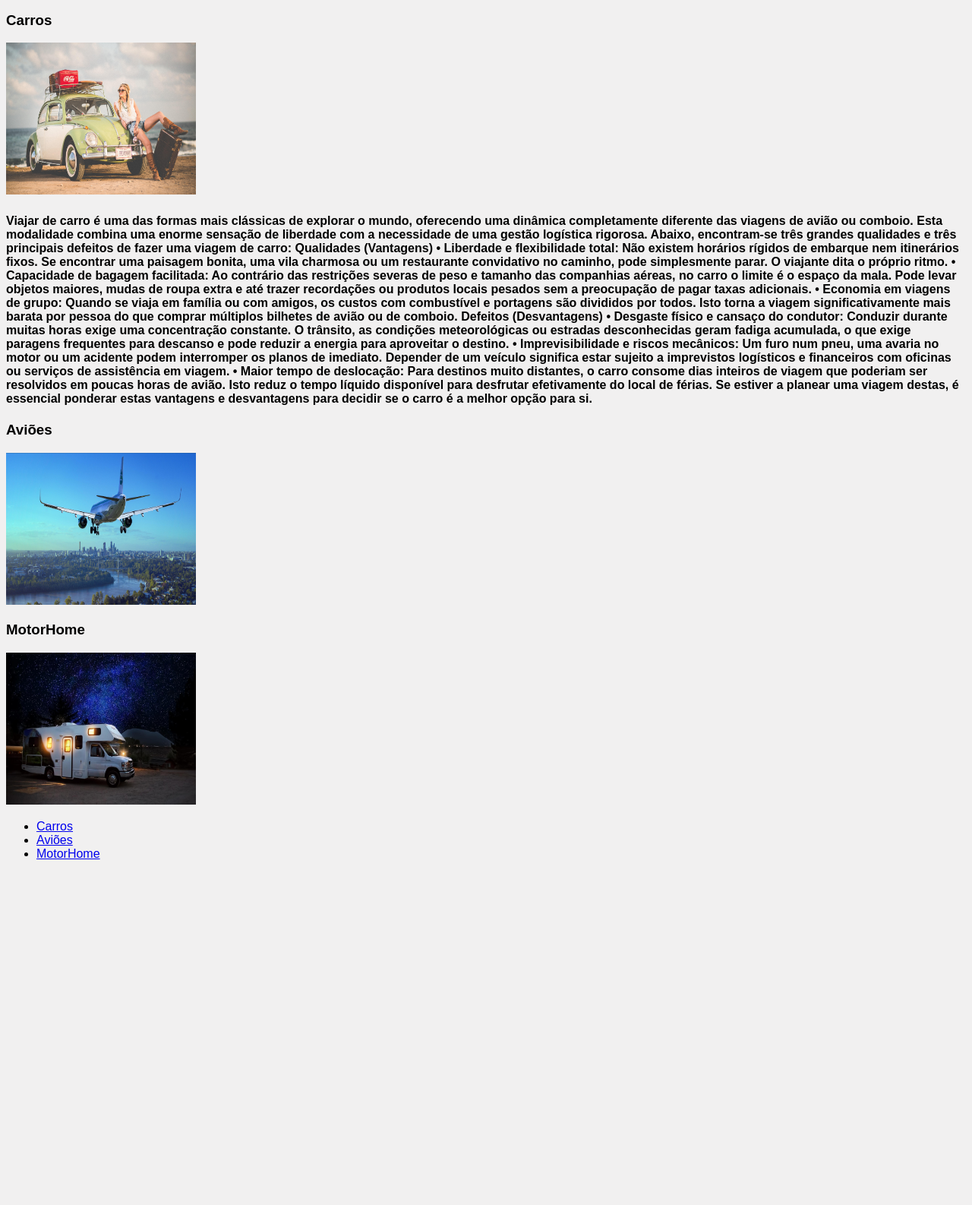
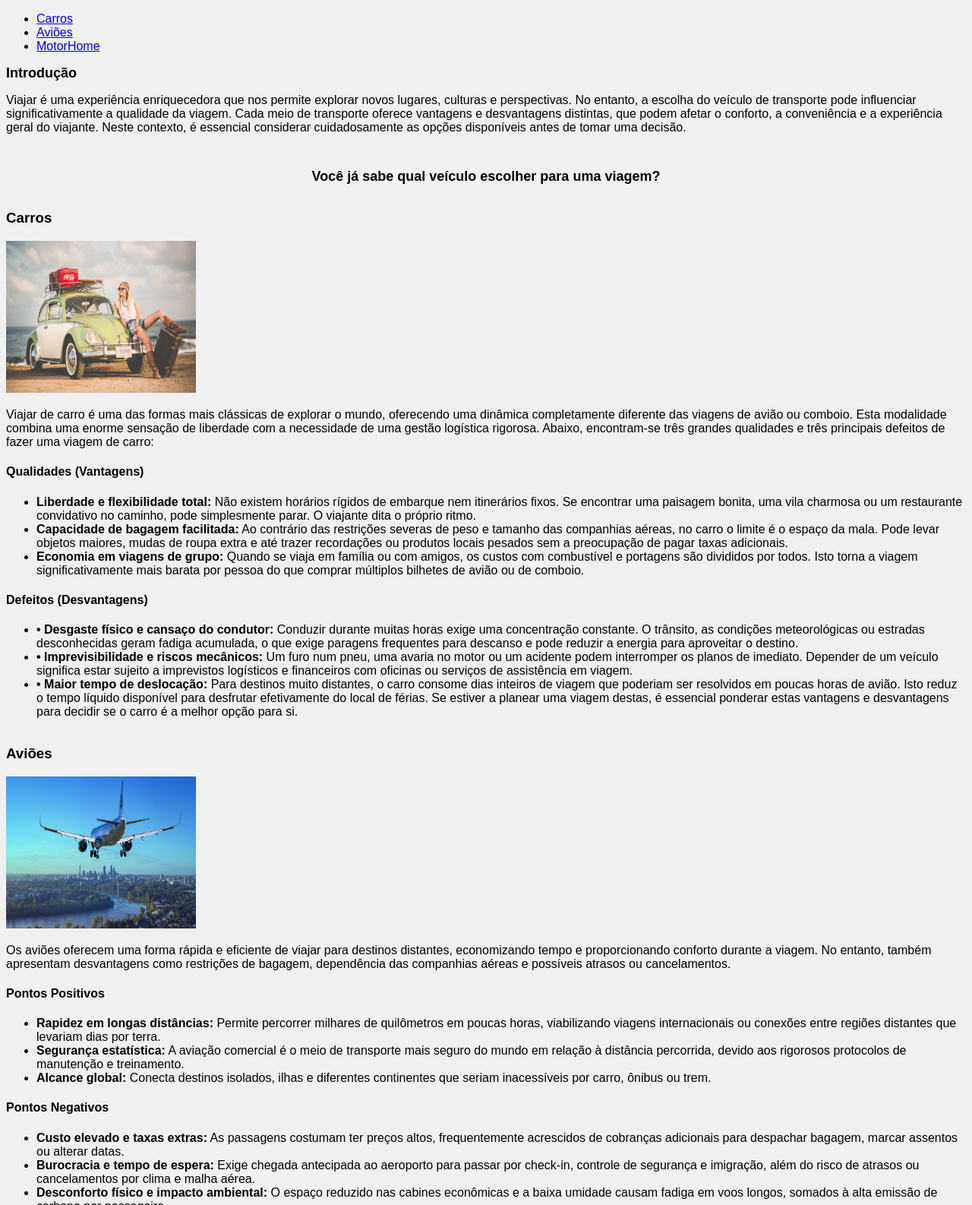
Before and after one commit to Leonardowand/Front_end2.0, a plain HTML site: page index.html in a window 1280 px wide. Shown: the part 104-1690 px from the top of the page at 76% size. Before the commit the page ends 1253 px from the top, so only its background shows below. Drawn offline with Linux system fonts and the light colour scheme.

Commit message:
atualização aula 3

```diff
--- a/index.css
+++ b/index.css
@@ -15,10 +15,16 @@ width: 250px;
 height: 200px;
 }
 
-.container {
+.container-veiculos {
     display: flex;
-    justify-content: space-between;
+    flex-direction: column;
     align-items: center;
     width: 100%;
     margin-top: 30px;
 }
+
+header h1 {
+    background-color: #f1f0f0;
+    padding: 20px;
+    text-align: center; /* centralizar apenas o título */
+}
--- a/index.html
+++ b/index.html
@@ -1,5 +1,5 @@
 <!DOCTYPE html>
-<html lang="en">
+<html lang="pt-br">
 <head>
 	<meta charset="UTF-8">
 	<meta name="viewport" content="width=device-width, initial-scale=1.0">
@@ -14,59 +14,118 @@
 
 <body>
 
-    <h1>Veículos e Preferências</h1>
+    <header>
 
-    <h2>Você já sabe qual veículo escolher para uma viagem?</h2>
+      <h1>Veículos e Preferências</h1>
+
+        <nav>
+          <ul>
+            <li><a href="#carros"> Carros </a> </a></li>
+            <li><a href="#aviao"> Aviões </a> </a></li>
+            <li><a href="#motorhome"> MotorHome </a></li>
+          </ul>
+       </nav>
+  </header>
+
+    <main>
+     <section class="container-introducao">
+        <h2>Introdução</h2>
+        <p>Viajar é uma experiência enriquecedora que nos permite explorar novos lugares, culturas e perspectivas. No entanto, a escolha do veículo de transporte pode influenciar significativamente a qualidade da viagem. Cada meio de transporte oferece vantagens e desvantagens distintas, que podem afetar o conforto, a conveniência e a experiência geral do viajante. Neste contexto, é essencial considerar cuidadosamente as opções disponíveis antes de tomar uma decisão.</p>
 
 
-    <header>
+    <section class="container-veiculos">
 
-        <header class="container-veiculos">
+             <h2>Você já sabe qual veículo escolher para uma viagem?</h2>
+
+        <div class="bloco-veiculo" id="carros">
+
+          <h3>Carros</h3>
+          <img src="./img/carrov.jpg" alt="carro" width="200">
+          <p> Viajar de carro é uma das formas mais clássicas de explorar o mundo, oferecendo uma dinâmica completamente diferente das viagens de avião ou comboio. Esta modalidade combina uma enorme sensação de liberdade com a necessidade de uma gestão logística rigorosa.
+          Abaixo, encontram-se três grandes qualidades e três principais defeitos de fazer uma viagem de carro: </p>
+
+        <h4> Qualidades (Vantagens) </h4>
+
+        <ul>
+         <li><strong>Liberdade e flexibilidade total:</strong> Não existem horários rígidos de embarque nem itinerários fixos. Se encontrar uma paisagem bonita, uma vila charmosa ou um restaurante convidativo no caminho, pode simplesmente parar. O viajante dita o próprio ritmo.
+         <li><strong>Capacidade de bagagem facilitada:</strong> Ao contrário das restrições severas de peso e tamanho das companhias aéreas, no carro o limite é o espaço da mala. Pode levar objetos maiores, mudas de roupa extra e até trazer recordações ou produtos locais pesados sem a preocupação de pagar taxas adicionais.
+         <li><strong>Economia em viagens de grupo:</strong> Quando se viaja em família ou com amigos, os custos com combustível e portagens são divididos por todos. Isto torna a viagem significativamente mais barata por pessoa do que comprar múltiplos bilhetes de avião ou de comboio.
+        </ul>
+
+        <h4> Defeitos (Desvantagens) </h4>
+
+        <ul>
+         <li><strong>• Desgaste físico e cansaço do condutor:</strong> Conduzir durante muitas horas exige uma concentração constante. O trânsito, as condições meteorológicas ou estradas desconhecidas geram fadiga acumulada, o que exige paragens frequentes para descanso e pode reduzir a energia para aproveitar o destino.
+         <li><strong>• Imprevisibilidade e riscos mecânicos:</strong> Um furo num pneu, uma avaria no motor ou um acidente podem interromper os planos de imediato. Depender de um veículo significa estar sujeito a imprevistos logísticos e financeiros com oficinas ou serviços de assistência em viagem.
+         <li><strong>• Maior tempo de deslocação:</strong> Para destinos muito distantes, o carro consome dias inteiros de viagem que poderiam ser resolvidos em poucas horas de avião. Isto reduz o tempo líquido disponível para desfrutar efetivamente do local de férias.
+         Se estiver a planear uma viagem destas, é essencial ponderar estas vantagens e desvantagens para decidir se o carro é a melhor opção para si.
+        </ul>
+
+        </div>
+
+        <div class="bloco-veiculo" id="aviao">
+          <h3>Aviões</h3>
+          <img src="./img/aviao.jpg" alt="Avião" width="200">
+          <p>Os aviões oferecem uma forma rápida e eficiente de viajar para destinos distantes, economizando tempo e proporcionando conforto durante a viagem. No entanto, também apresentam desvantagens como restrições de bagagem, dependência das companhias aéreas e possíveis atrasos ou cancelamentos. </p>
+
+            <h4> Pontos Positivos </h4>
+
+           <ul>
+             <li><strong>Rapidez em longas distâncias:</strong> Permite percorrer milhares de quilômetros em poucas horas, viabilizando viagens internacionais ou conexões entre regiões distantes que levariam dias por terra.
+             <li><strong> Segurança estatística:</strong> A aviação comercial é o meio de transporte mais seguro do mundo em relação à distância percorrida, devido aos rigorosos protocolos de manutenção e treinamento.
+             <li><strong> Alcance global:</strong> Conecta destinos isolados, ilhas e diferentes continentes que seriam inacessíveis por carro, ônibus ou trem.
+            </ul>
+
+          <h4>Pontos Negativos </h4>
+
+           <ul>
+             <li><strong> Custo elevado e taxas extras:</strong> As passagens costumam ter preços altos, frequentemente acrescidos de cobranças adicionais para despachar bagagem, marcar assentos ou alterar datas.
+             <li><strong>Burocracia e tempo de espera:</strong> Exige chegada antecipada ao aeroporto para passar por check-in, controle de segurança e imigração, além do risco de atrasos ou cancelamentos por clima e malha aérea.
+             <li><strong>Desconforto físico e impacto ambiental:</strong> O espaço reduzido nas cabines econômicas e a baixa umidade causam fadiga em voos longos, somados à alta emissão de carbono por passageiro.
+            </ul>
+
+        </div>
+
+        <div class="bloco-veiculo" id="motorhome">
+         <h3>MotorHome</h3>
+         <img src="./img/motorhome.jpg" alt="Motorhome" width="200">
+         <p>Os motorhomes oferecem uma forma flexível e autônoma de viajar, permitindo que os viajantes explorem rotas menos percorridas e desfrutem de uma experiência mais pessoal e adaptada às suas necessidades. No entanto, também apresentam desvantagens como limitações de espaço, manutenção mais complexa e possíveis problemas mecânicos durante a viagem. </p>
+
+           <h4> Pontos Positivos </h4>
+
+            <ul>
+             <li><strong>Liberdade de itinerário:</strong> Permite alterar planos de viagem a qualquer momento, explorando locais fora do roteiro turístico tradicional.
+             <li><strong>Conforto e conveniência:</strong> Oferece comodidades como cozinha, banheiro e cama, proporcionando uma experiência de viagem mais confortável e autossuficiente.
+             <li><strong>Economia em hospedagem:</strong> Reduz custos com hotéis ou pousadas, permitindo que os viajantes durmam em qualquer lugar permitido para estacionar o motorhome.
+           </ul>
+
+           <h4>Pontos Negativos </h4>
+
+           <ul>
+                <li><strong>Limitações de espaço:</strong> O espaço interno é restrito, o que pode ser desconfortável para longas estadias ou para famílias maiores.
+                <li><strong>Manutenção e custos operacionais:</strong> Requer manutenção regular e pode ter custos elevados com combustível, seguro e reparos.
+                <li><strong>Dependência de infraestrutura:</strong> Necessita de locais adequados para estacionar e descarregar resíduos, o que pode limitar a liberdade em algumas regiões.
+           </ul>
+
+        </div>
+
+
+    </section>
+
+     </main>
 
 
 
-    <header class="container-veiculos">
 
- <div class="bloco-veiculo">
-        <h3>Carros</h3>
-        <img src="./img/carrov.jpg" alt="carro" width="200">
-        <h4> Viajar de carro é uma das formas mais clássicas de explorar o mundo, oferecendo uma dinâmica completamente diferente das viagens de avião ou comboio. Esta modalidade combina uma enorme sensação de liberdade com a necessidade de uma gestão logística rigorosa.
-Abaixo, encontram-se três grandes qualidades e três principais defeitos de fazer uma viagem de carro:
+        <footer>
 
-Qualidades (Vantagens)
+          <ul>
+            <li><a href="#">Carros</a></li>
+            <li><a href="#">Aviões</a></li>
+            <li><a href="#">MotorHome</a></li>
+          </ul>
 
-• Liberdade e flexibilidade total: Não existem horários rígidos de embarque nem itinerários fixos. Se encontrar uma paisagem bonita, uma vila charmosa ou um restaurante convidativo no caminho, pode simplesmente parar. O viajante dita o próprio ritmo.
-• Capacidade de bagagem facilitada: Ao contrário das restrições severas de peso e tamanho das companhias aéreas, no carro o limite é o espaço da mala. Pode levar objetos maiores, mudas de roupa extra e até trazer recordações ou produtos locais pesados sem a preocupação de pagar taxas adicionais.
-• Economia em viagens de grupo: Quando se viaja em família ou com amigos, os custos com combustível e portagens são divididos por todos. Isto torna a viagem significativamente mais barata por pessoa do que comprar múltiplos bilhetes de avião ou de comboio.
-
-Defeitos (Desvantagens)
-
-• Desgaste físico e cansaço do condutor: Conduzir durante muitas horas exige uma concentração constante. O trânsito, as condições meteorológicas ou estradas desconhecidas geram fadiga acumulada, o que exige paragens frequentes para descanso e pode reduzir a energia para aproveitar o destino.
-• Imprevisibilidade e riscos mecânicos: Um furo num pneu, uma avaria no motor ou um acidente podem interromper os planos de imediato. Depender de um veículo significa estar sujeito a imprevistos logísticos e financeiros com oficinas ou serviços de assistência em viagem.
-• Maior tempo de deslocação: Para destinos muito distantes, o carro consome dias inteiros de viagem que poderiam ser resolvidos em poucas horas de avião. Isto reduz o tempo líquido disponível para desfrutar efetivamente do local de férias.
-Se estiver a planear uma viagem destas, é essencial ponderar estas vantagens e desvantagens para decidir se o carro é a melhor opção para si.
-</h4>
-    </div>
-
-    <div class="bloco-veiculo">
-        <h3>Aviões</h3>
-        <img src="./img/aviao.jpg" alt="Avião" width="200">
-    </div>
-
-    <div class="bloco-veiculo">
-        <h3>MotorHome</h3>
-        <img src="./img/motorhome.jpg" alt="Motorhome" width="200">
-    </div>
-
-    </header>
-
-    <footer>
-        <p>  <ul>
-        <li><a href="#">Carros</a></li>
-        <li><a href="#">Aviões</a></li>
-        <li><a href="#">MotorHome</a></li>
-    </ul>
-</p>
+       </footer>
 
 </body>
 </html>
```
Also changed, not shown: teste.css (deleted), teste.html (deleted).
